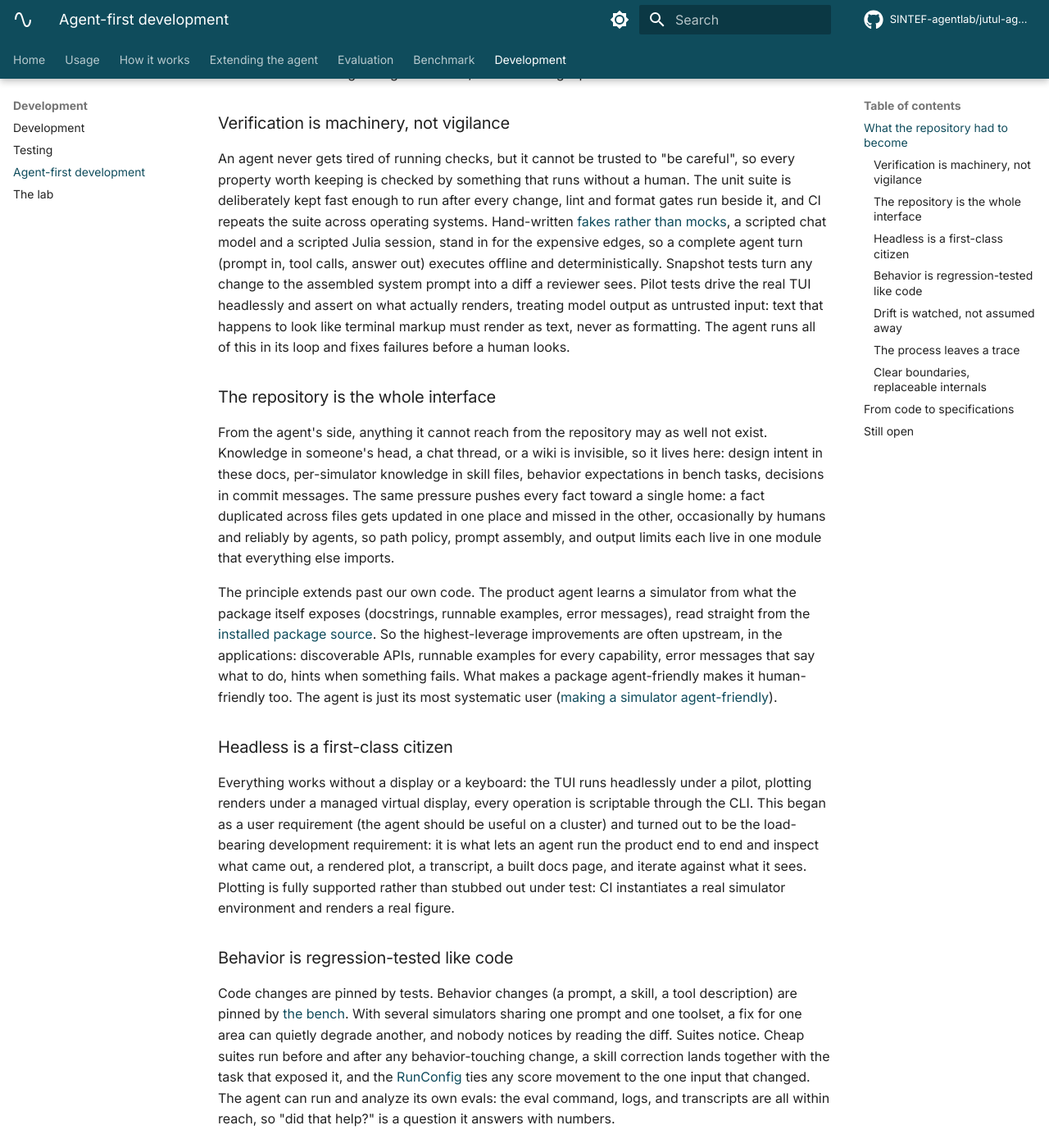
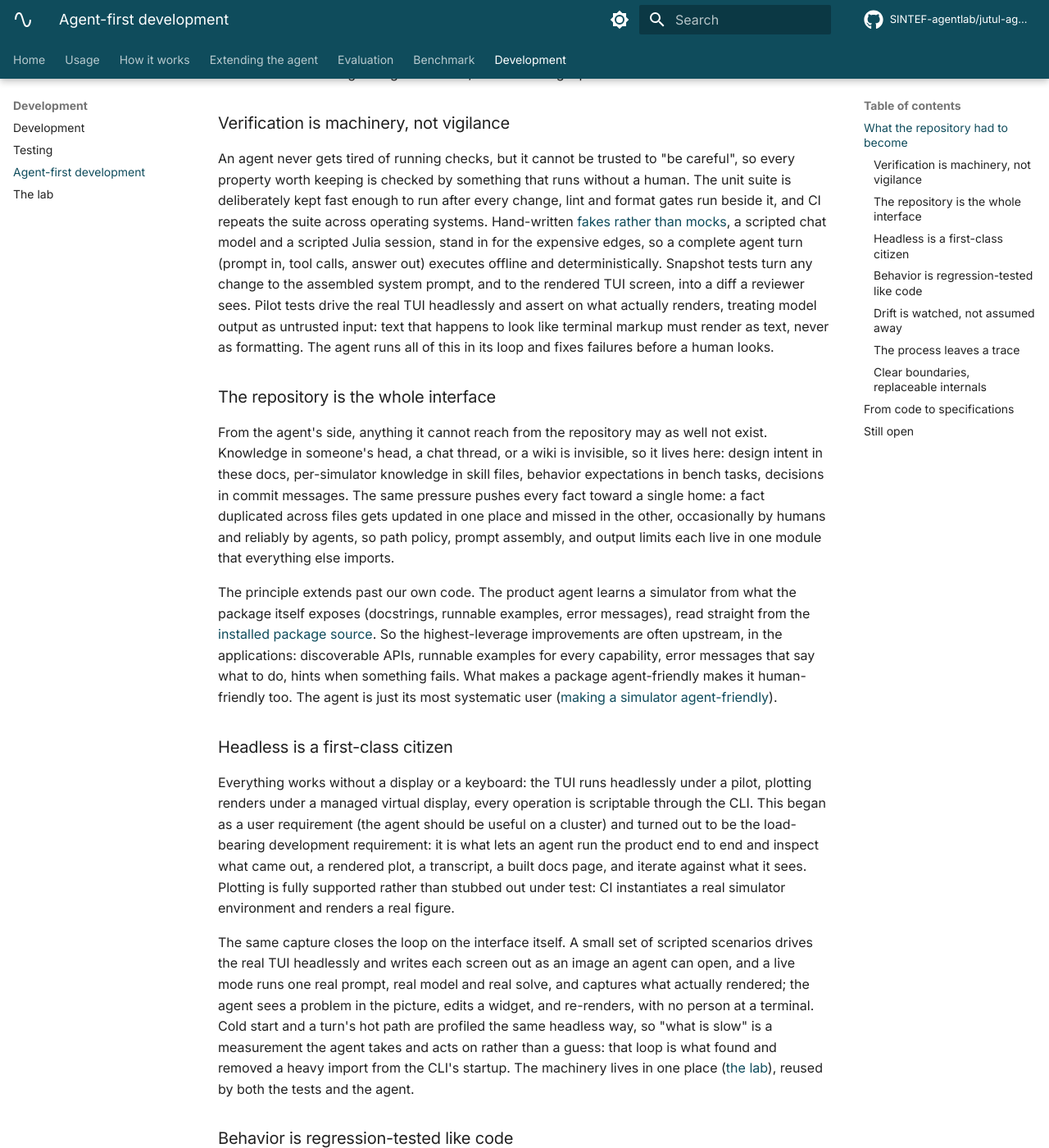
Before and after one commit to fredeco-gh/jutul-agent-geothermal, an MkDocs documentation site: the page built from docs/agent-first.md, in a window 1280 px wide and 1400 px high, scrolled down 606 px. Shown: the whole window at 82% size. Built offline with MkDocs 1.6.1 and Material for MkDocs 9.7.7, drawn with Linux system fonts in a browser that asks for light colours; comment, search, counter and statistics services are not loaded.

Commit message:
docs: record the lab in the agent-first practices
Note that the rendered TUI screen is snapshot-guarded like the system prompt, and
that the headless capture loop now extends to the UI itself: scripted-scenario and
live screen captures an agent can look at, plus cold-start and per-turn profiling it
measures and acts on (the loop that removed a heavy import from CLI startup).

```diff
--- a/docs/agent-first.md
+++ b/docs/agent-first.md
@@ -35,10 +35,10 @@ repeats the suite across operating systems. Hand-written
 scripted Julia session, stand in for the expensive edges, so a complete
 agent turn (prompt in, tool calls, answer out) executes offline and
 deterministically. Snapshot tests turn any change to the assembled system
-prompt into a diff a reviewer sees. Pilot tests drive the real TUI
-headlessly and assert on what actually renders, treating model output as
-untrusted input: text that happens to look like terminal markup must
-render as text, never as formatting. The agent runs all of this in its
+prompt, and to the rendered TUI screen, into a diff a reviewer sees. Pilot
+tests drive the real TUI headlessly and assert on what actually renders,
+treating model output as untrusted input: text that happens to look like
+terminal markup must render as text, never as formatting. The agent runs all of this in its
 loop and fixes failures before a human looks.
 
 ### The repository is the whole interface
@@ -74,6 +74,17 @@ product end to end and inspect what came out, a rendered plot, a
 transcript, a built docs page, and iterate against what it sees. Plotting
 is fully supported rather than stubbed out under test: CI instantiates a
 real simulator environment and renders a real figure.
+
+The same capture closes the loop on the interface itself. A small set of
+scripted scenarios drives the real TUI headlessly and writes each screen
+out as an image an agent can open, and a live mode runs one real prompt,
+real model and real solve, and captures what actually rendered; the agent
+sees a problem in the picture, edits a widget, and re-renders, with no
+person at a terminal. Cold start and a turn's hot path are profiled the
+same headless way, so "what is slow" is a measurement the agent takes and
+acts on rather than a guess: that loop is what found and removed a heavy
+import from the CLI's startup. The machinery lives in one place
+([the lab](lab.md)), reused by both the tests and the agent.
 
 ### Behavior is regression-tested like code
 
```
